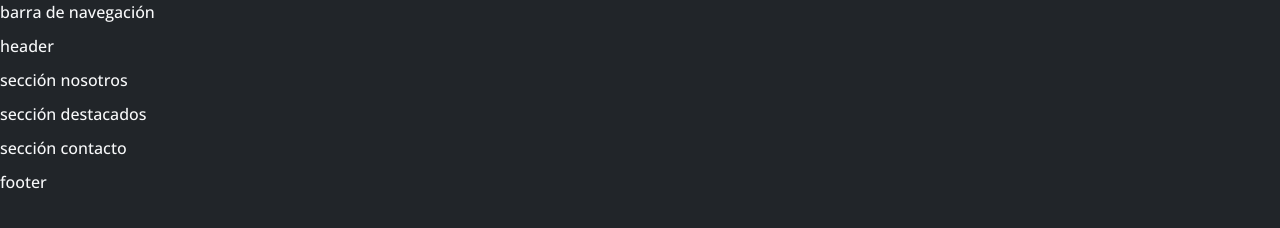
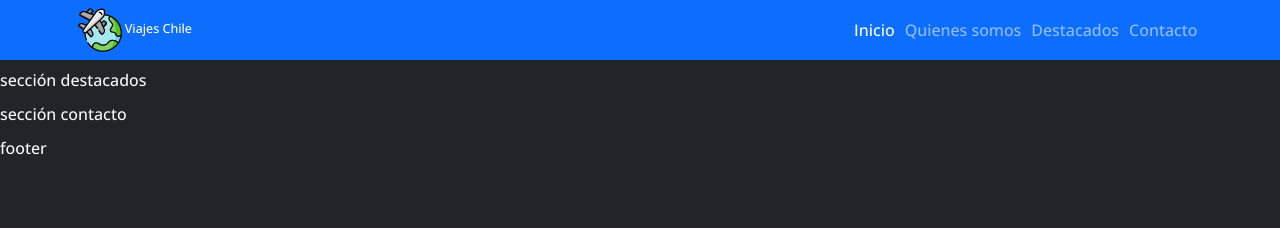
Before and after one commit to mavp-mooc-git/talentodigital-m1-prueba, a plain HTML site: page index.html in a window 1280 px wide. Drawn offline with nearby package versions, Linux system fonts and the light colour scheme.

Commit message:
navbar structure

```diff
--- a/assets/css/styles.css
+++ b/assets/css/styles.css
@@ -17,3 +17,16 @@ body {
   font-size: 1.6rem;
   font-weight: 500;
 }
+
+/***** Navbar *****/
+.navbar {
+  background-color: var(--bs-blue);
+  position: fixed;
+  width: 100vw;  /* view-width */
+  z-index: 1;
+}
+
+.navbar-brand img {
+  height: 4.4rem;
+  width: 4.4rem;
+}
--- a/index.html
+++ b/index.html
@@ -29,23 +29,39 @@
   <title>Prueba - Viajes Chile</title>
 </head>
 <body>
-  <nav>
-    <p>barra de navegación</p>
+  <nav class="navbar navbar-expand-md navbar-dark">
+    <div class="container">
+      <a class="navbar-brand" href="./index.html">
+        <img src="./assets/img/viajes.svg" alt="logo viajes chile">
+        Viajes Chile
+      </a>
+      <button class="navbar-toggler" type="button" data-bs-toggle="collapse" data-bs-target="#navbarNavAltMarkup" aria-controls="navbarNavAltMarkup" aria-expanded="false" aria-label="Toggle navigation">
+        <span class="navbar-toggler-icon"></span>
+      </button>
+      <div class="collapse navbar-collapse" id="navbarNavAltMarkup">
+        <div class="navbar-nav ms-auto">
+          <a class="nav-link active" aria-current="page" href="#inicio">Inicio</a>
+          <a class="nav-link" href="#nosotros">Quienes somos</a>
+          <a class="nav-link" href="#destacados">Destacados</a>
+          <a class="nav-link" href="#contacto">Contacto</a>
+        </div>
+      </div>
+    </div>
   </nav>
 
-  <header>
+  <header id="inicio">
     <p>header</p>
   </header>
 
-  <section class="nosotros">
+  <section id="nosotros">
     <p>sección nosotros</p>
   </section>
 
-  <main>
+  <main id="destacados">
     <p>sección destacados</p>
   </main>
 
-  <section class="contacto">
+  <section id="contacto">
     <p>sección contacto</p>
   </section>
 
```
